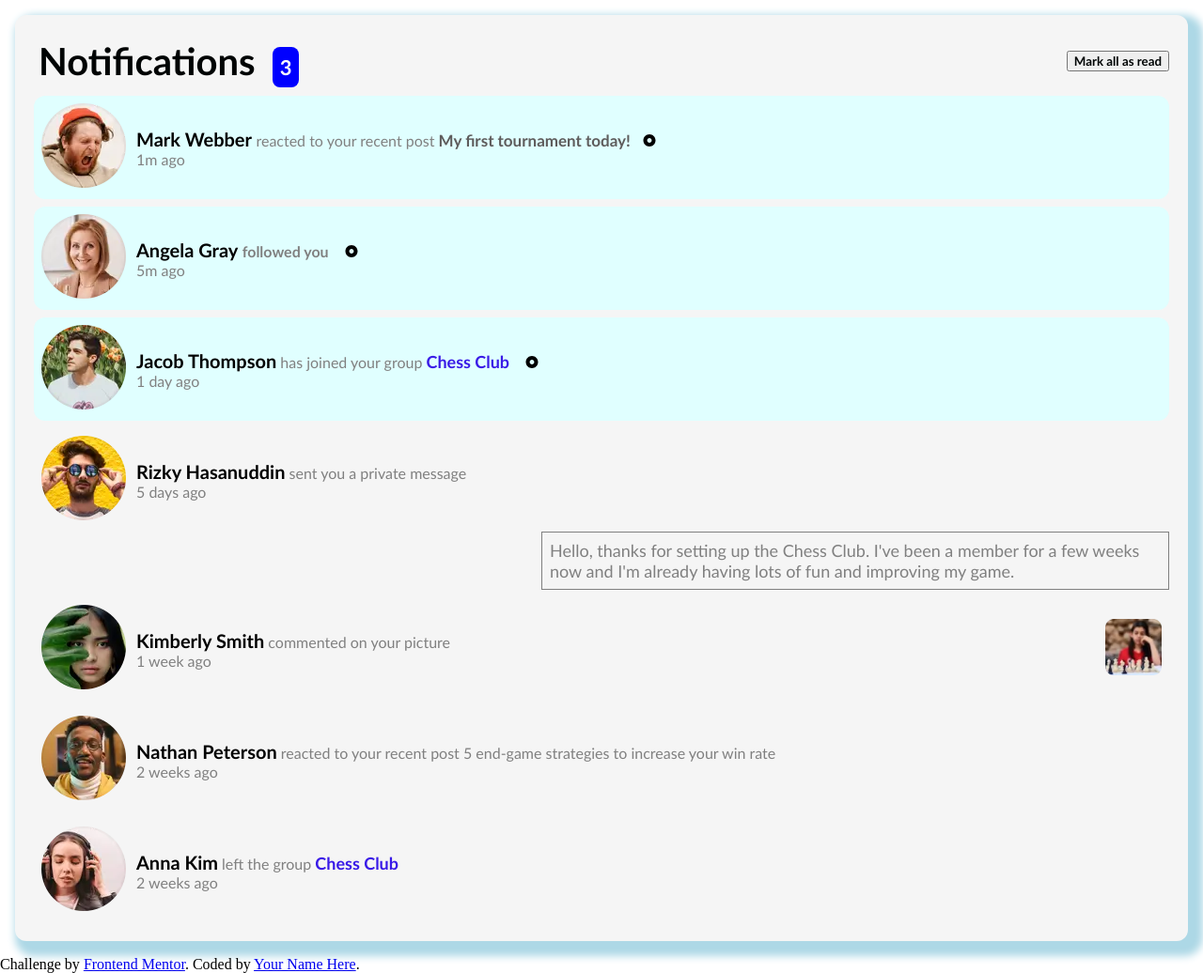
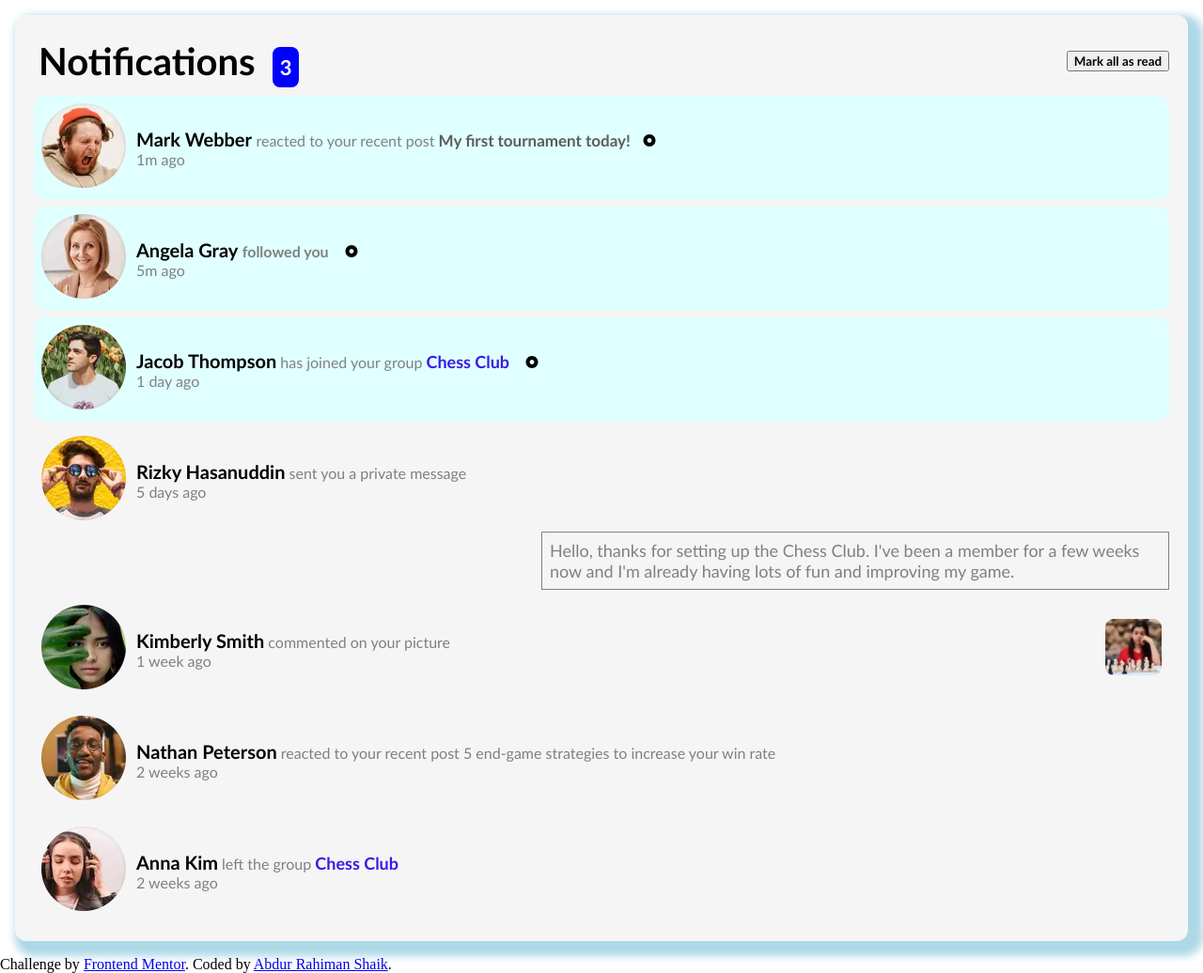
Before and after one commit to Rahiman047/Notifications-page, a plain HTML site: page index.html in a window 1280 px wide. Shown: the whole page at 94% size. Drawn offline with Linux system fonts and the light colour scheme.

Commit message:
complete

```diff
--- a/index.html
+++ b/index.html
@@ -114,7 +114,7 @@
       Challenge by
       <a href="https://www.frontendmentor.io?ref=challenge" target="_blank"
         >Frontend Mentor</a
-      >. Coded by <a href="#">Your Name Here</a>.
+      >. Coded by <a href="#">Abdur Rahiman Shaik</a>.
     </div>
     <script type="text/javascript" src="live.js"></script>
   </body>
```
